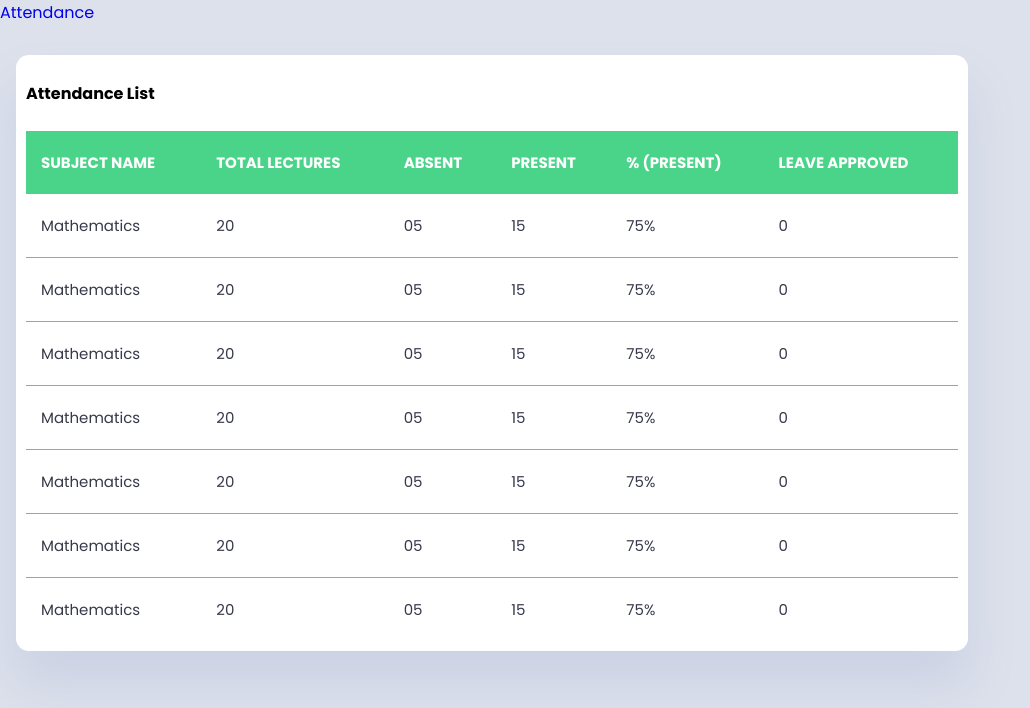
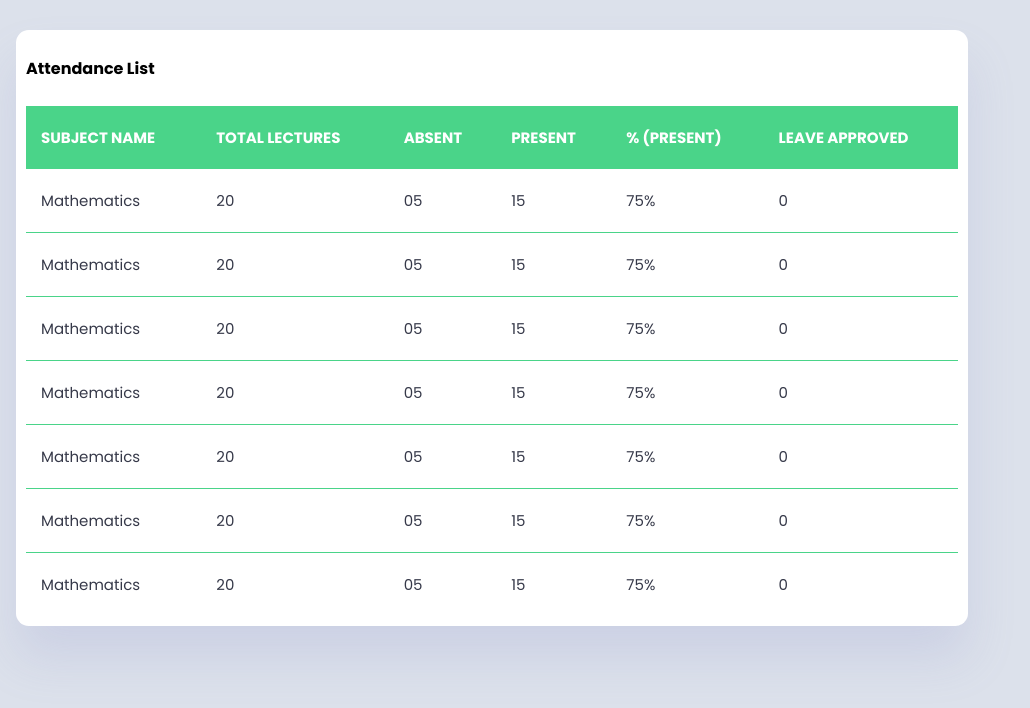
Before and after one commit to yatinarora01/attendance, a plain HTML site: page Dashboard Attendance List V.1.0.html in a window 1280 px wide. Shown: the whole page, without its empty margins (0-1030 px from the left). Drawn offline with Linux system fonts and the light colour scheme.

Commit message:
Update Dashboard Attendance List V.1.0.html

```diff
--- a/Dashboard Attendance List V.1.0.html
+++ b/Dashboard Attendance List V.1.0.html
@@ -1,7 +1,7 @@
 
     <section class="section">
       <div class="row">
-        <a href="Dashboard Attendance List V.1.0.html">Attendance</a>
+
         <section class="main">
           <div class="main-top">
 
```
